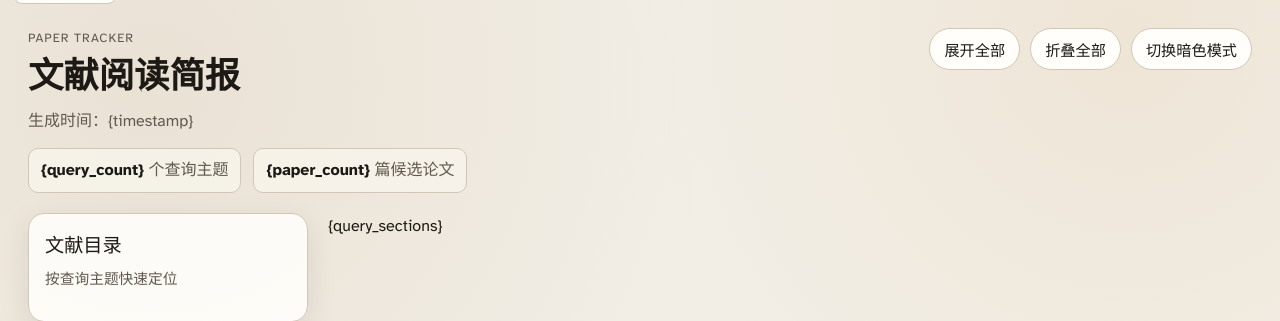
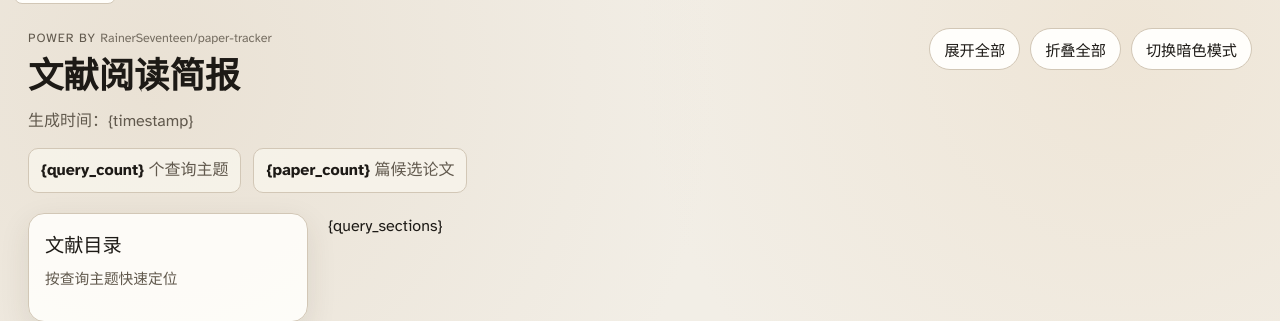
Before and after one commit to RainerSeventeen/paper-tracker, a Python web app: template template/html/interactive/document.html in a window 1280 px wide. Shown: the top 321 px of the page. Run offline with Jinja, Linux system fonts and the light colour scheme; the template is opened without the code that fills it, so the values that code supplies are empty.

Commit message:
feat: v4 for UI, powered by paper-tracker

```diff
--- a/template/html/interactive/assets/style.css
+++ b/template/html/interactive/assets/style.css
@@ -81,6 +81,28 @@ a {
   letter-spacing: 0.08em;
   text-transform: uppercase;
   font-size: 0.78rem;
+}
+
+.powered-by-link {
+  color: inherit;
+  text-decoration: none;
+  text-transform: none;
+  letter-spacing: 0;
+  opacity: 0.85;
+  transition: color 0.2s ease, opacity 0.2s ease;
+}
+
+.powered-by-link:hover {
+  color: var(--accent);
+  opacity: 1;
+  text-decoration: underline;
+}
+
+.powered-by-link:focus-visible {
+  color: var(--accent);
+  opacity: 1;
+  text-decoration: underline;
+  outline: none;
 }
 
 .header-main h1 {
--- a/template/html/interactive/document.html
+++ b/template/html/interactive/document.html
@@ -14,7 +14,12 @@
 
   <header class="page-header">
     <div class="header-main">
-      <p class="header-topline">Paper Tracker</p>
+      <p class="header-topline">
+        POWER BY
+        <a class="powered-by-link" href="https://github.com/RainerSeventeen/paper-tracker" target="_blank" rel="noopener noreferrer">
+          RainerSeventeen/paper-tracker
+        </a>
+      </p>
       <h1>文献阅读简报</h1>
       <p class="header-meta">生成时间：{timestamp}</p>
       <div class="report-stats">
```
